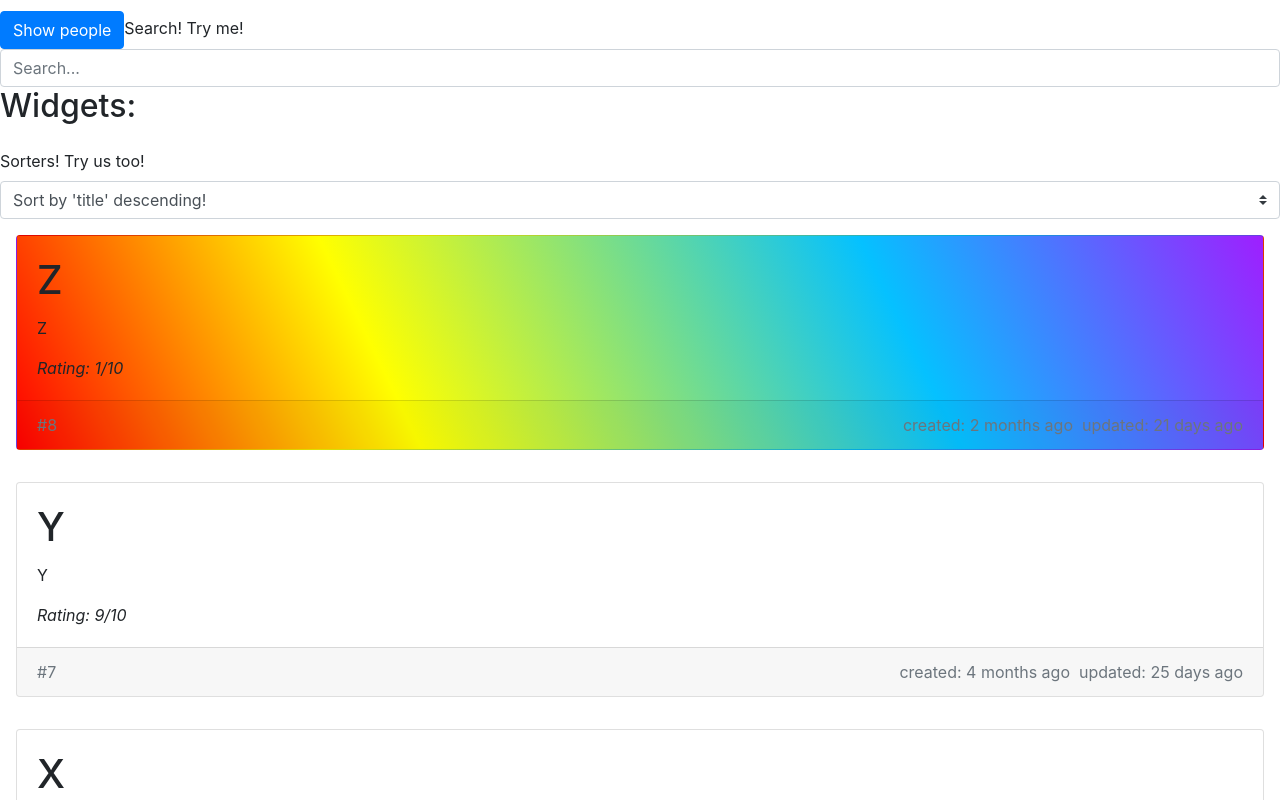
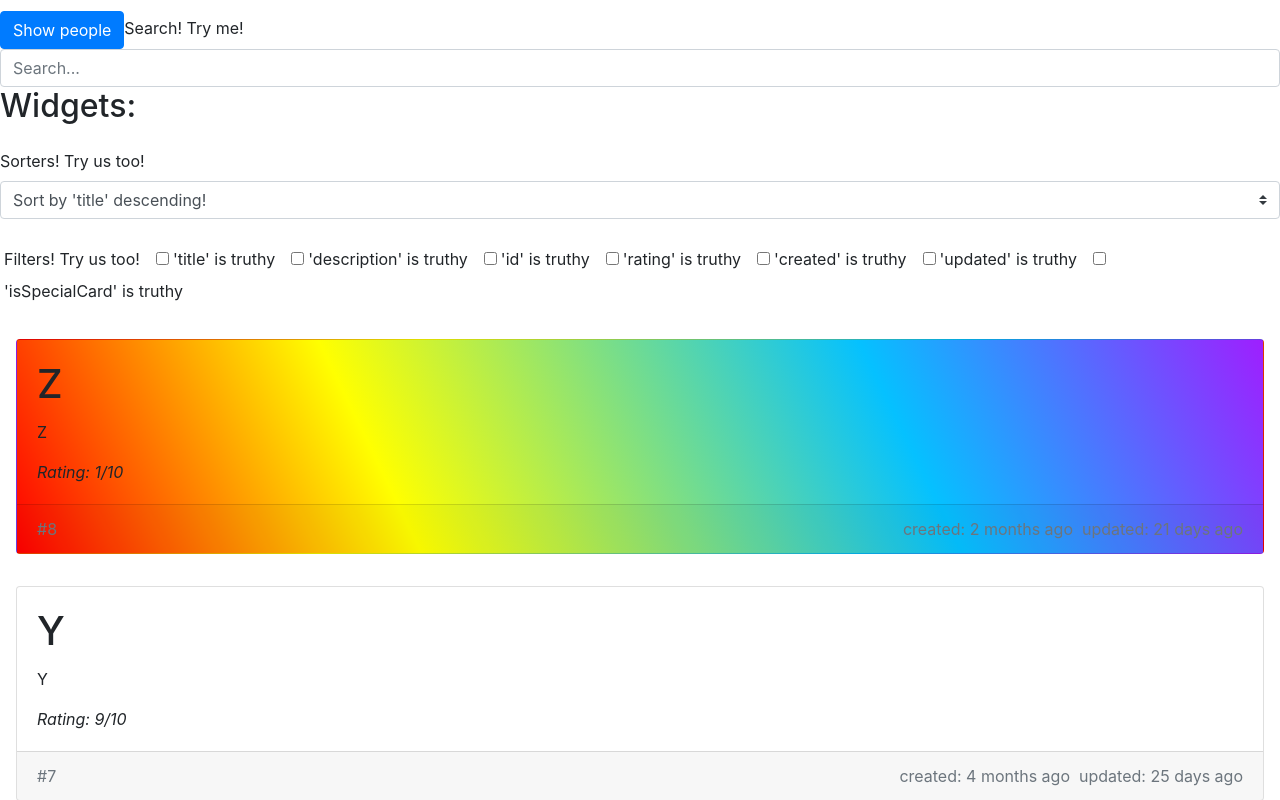
Before and after one commit to princefishthrower/react-typescript-course-generic-search-sort-filter, a React (Create React App) app: page / in a window 1280 px wide. Shown: the top 800 px of the page. Built offline with nearby package versions, Linux system fonts and the light colour scheme.

Commit message:
generic component for filters!

```diff
--- a/src/App.tsx
+++ b/src/App.tsx
@@ -11,17 +11,22 @@ import { Sorters } from "./components/Sorters";
 import { WidgetRenderer } from "./components/renderers/WidgetRenderer";
 import { PeopleRenderer } from "./components/renderers/PeopleRenderer";
 import genericFilter from "./utils/genericFilter";
+import { Filters } from "./components/Filters";
 function App() {
   const [query, setQuery] = useState<string>("");
   const [showPeople, setShowPeople] = useState<boolean>(false);
   const [widgetSortProperty, setWidgetSortProperty] = useState<
     IProperty<IWidget>
   >({ property: "title", isDescending: true });
-  const [widgetFilterProperties, setWidgetFilterProperties] = useState<Array<keyof IWidget>>([]);
+  const [widgetFilterProperties, setWidgetFilterProperties] = useState<
+    Array<keyof IWidget>
+  >([]);
   const [peopleSortProperty, setPeopleSortProperty] = useState<
     IProperty<IPerson>
   >({ property: "firstName", isDescending: true });
-  const [peopleFilterProperties, setPeopleFilterProperties] = useState<Array<keyof IPerson>>([]);
+  const [peopleFilterProperties, setPeopleFilterProperties] = useState<
+    Array<keyof IPerson>
+  >([]);
   const buttonText = showPeople ? "Show widgets" : "Show people";
   return (
     <>
@@ -45,13 +50,29 @@ function App() {
             }}
             object={widgets[0]}
           />
+          <br />
+          <Filters
+            object={widgets[0]}
+            properties={widgetFilterProperties}
+            onChangeFilter={(property) => {
+              widgetFilterProperties.includes(property)
+                ? setWidgetFilterProperties(
+                    widgetFilterProperties.filter(
+                      (widgetFilterProperty) =>
+                        widgetFilterProperty !== property
+                    )
+                  )
+                : setWidgetFilterProperties([
+                    ...widgetFilterProperties,
+                    property,
+                  ]);
+            }}
+          />
           {widgets
             .filter((widget) =>
               genericSearch(widget, ["title", "description"], query, false)
             )
-            .filter((widget) =>
-              genericFilter(widget, widgetFilterProperties)
-            )
+            .filter((widget) => genericFilter(widget, widgetFilterProperties))
             .sort((a, b) => genericSort(a, b, widgetSortProperty))
             .map((widget) => {
               return <WidgetRenderer {...widget} />;
@@ -67,6 +88,23 @@ function App() {
             }}
             object={people[0]}
           />
+          <Filters
+            object={people[0]}
+            properties={peopleFilterProperties}
+            onChangeFilter={(property) => {
+              peopleFilterProperties.includes(property)
+                ? setPeopleFilterProperties(
+                    peopleFilterProperties.filter(
+                      (peopleFilterProperty) =>
+                        peopleFilterProperty !== property
+                    )
+                  )
+                : setPeopleFilterProperties([
+                    ...peopleFilterProperties,
+                    property,
+                  ]);
+            }}
+          />
           {people
             .filter((person) =>
               genericSearch(
@@ -76,9 +114,7 @@ function App() {
                 false
               )
             )
-            .filter((person) =>
-              genericFilter(person, peopleFilterProperties)
-            )
+            .filter((person) => genericFilter(person, peopleFilterProperties))
             .sort((a, b) => genericSort(a, b, peopleSortProperty))
             .map((person) => {
               return <PeopleRenderer {...person} />;
--- /dev/null
+++ b/src/components/Filters.tsx
@@ -0,0 +1,31 @@
+import * as React from "react";
+
+export interface IFiltersProps<T> {
+  object: T;
+  properties: Array<keyof T>;
+  onChangeFilter: (property: keyof T) => void;
+}
+
+export function Filters<T>(props: IFiltersProps<T>) {
+  const { object, properties, onChangeFilter } = props;
+  return (
+    <div className="p-1 my-2">
+      <label className="mt-3">Filters! Try us too!</label>
+      {Object.keys(object).map((key) => {
+        return (
+          <>
+            <input
+              type="checkbox"
+              id={key}
+              value={key}
+              onChange={() => onChangeFilter(key as any)}
+              checked={properties.includes(key as any)}
+              className="m-1 ml-3"
+            />
+            <label htmlFor={key}>'{key}' is truthy</label>
+          </>
+        );
+      })}
+    </div>
+  );
+}
```
Also changed, not shown: 1 other file (tests, documents, lock files or other folders).
